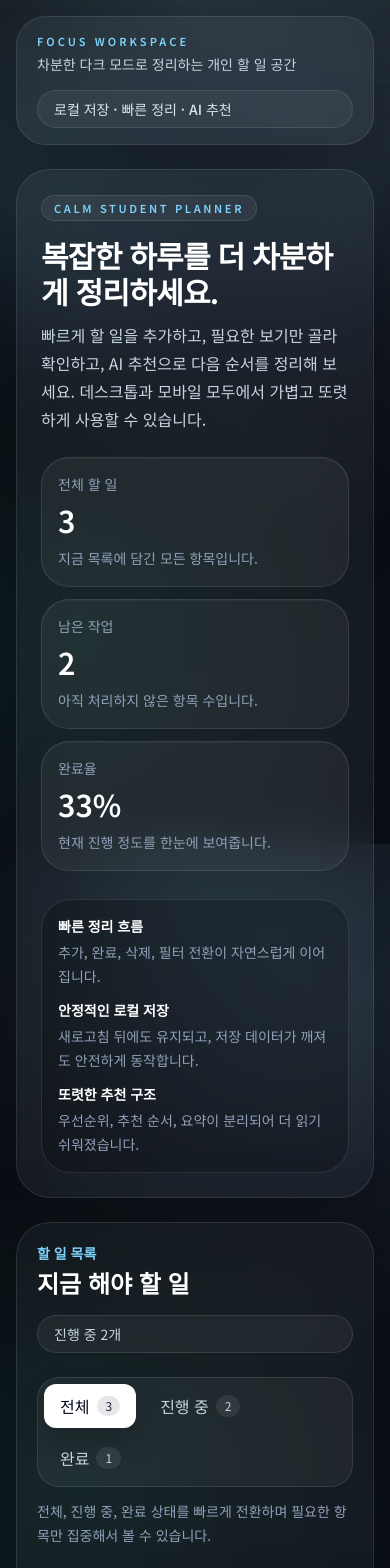
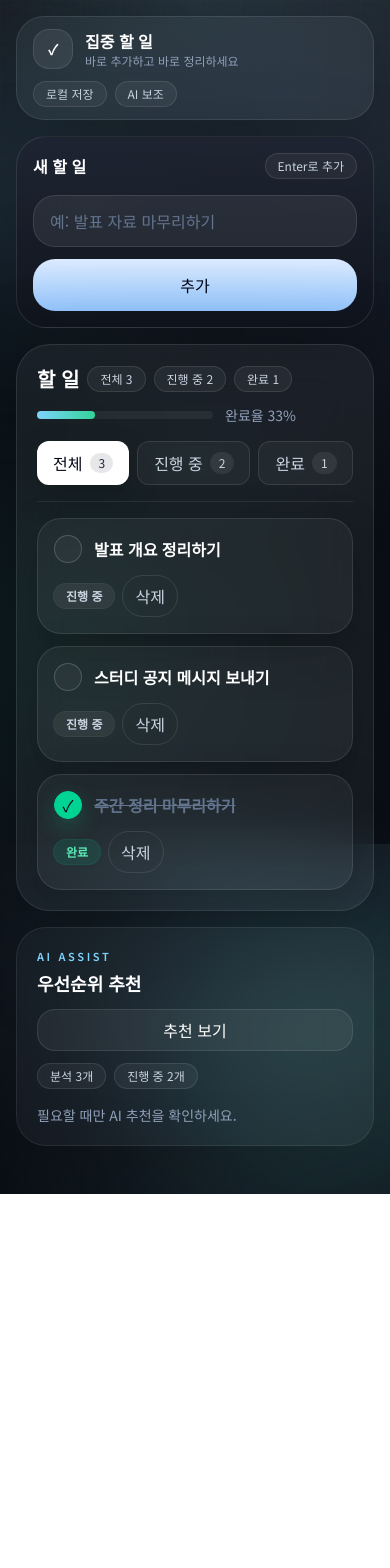
Before and after one commit to wnstn114567-lab/todolist, a Next.js app: page / in a window 390 px wide. Shown: the top 1568 px of the page. After the commit the page ends 1194 px from the top, so only its background shows below. Built offline with nearby package versions, Linux system fonts and the light colour scheme.

Commit message:
feat: redesign ui

```diff
--- a/src/components/layout/app-shell.tsx
+++ b/src/components/layout/app-shell.tsx
@@ -11,27 +11,29 @@ export function AppShell({ children }: AppShellProps) {
       <div className="pointer-events-none absolute left-[-8rem] top-16 h-72 w-72 rounded-full bg-sky-300/10 blur-3xl" />
       <div className="pointer-events-none absolute bottom-[-2rem] right-[-6rem] h-80 w-80 rounded-full bg-emerald-300/10 blur-3xl" />
 
-      <div className="mx-auto flex min-h-screen w-full max-w-7xl flex-col px-4 py-4 sm:px-6 sm:py-6 lg:px-8">
-        <header className="relative z-10 mb-6 flex flex-col gap-4 rounded-[30px] border border-white/10 bg-white/[0.045] px-5 py-4 shadow-[0_24px_80px_rgba(0,0,0,0.35)] backdrop-blur-xl sm:mb-8 sm:flex-row sm:items-center sm:justify-between sm:px-6">
-          <div>
-            <p className="text-[11px] font-semibold uppercase tracking-[0.28em] text-accent">
-              Focus Workspace
-            </p>
-            <p className="mt-1 text-sm text-slate-300">
-              차분한 다크 모드로 정리하는 개인 할 일 공간
-            </p>
+      <div className="mx-auto flex min-h-screen w-full max-w-6xl flex-col px-4 py-4 sm:px-6 sm:py-5 lg:px-8">
+        <header className="relative z-10 mb-4 flex flex-col gap-3 rounded-[28px] border border-white/10 bg-white/[0.045] px-4 py-3 shadow-[0_24px_80px_rgba(0,0,0,0.35)] backdrop-blur-xl sm:flex-row sm:items-center sm:justify-between">
+          <div className="flex items-center gap-3">
+            <div className="flex h-10 w-10 items-center justify-center rounded-2xl border border-white/10 bg-white/[0.07] text-sm font-semibold text-white">
+              ✓
+            </div>
+            <div>
+              <p className="text-base font-semibold text-white">집중 할 일</p>
+              <p className="text-xs text-slate-400">바로 추가하고 바로 정리하세요</p>
+            </div>
           </div>
 
-          <div className="rounded-full border border-white/10 bg-white/[0.05] px-4 py-2 text-sm font-medium text-slate-200">
-            로컬 저장 · 빠른 정리 · AI 추천
+          <div className="flex flex-wrap gap-2 text-xs text-slate-300">
+            <span className="rounded-full border border-white/10 bg-white/[0.05] px-3 py-1">
+              로컬 저장
+            </span>
+            <span className="rounded-full border border-white/10 bg-white/[0.05] px-3 py-1">
+              AI 보조
+            </span>
           </div>
         </header>
 
-        <main className="relative z-10 flex-1">{children}</main>
-
-        <footer className="relative z-10 mt-8 border-t border-white/10 pt-4 text-sm text-slate-400">
-          핵심 투두 흐름은 그대로 유지하면서 더 또렷하고 편안한 사용감을 담았습니다.
-        </footer>
+        <main className="relative z-10 flex-1 pb-8">{children}</main>
       </div>
     </div>
   );
--- a/src/components/todo/todo-ai-suggestion-card.tsx
+++ b/src/components/todo/todo-ai-suggestion-card.tsx
@@ -13,17 +13,17 @@ type TodoAiSuggestionCardProps = {
 const recommendationLabels = [
   {
     key: "bestTaskFirst",
-    title: "지금 시작 추천",
+    title: "시작 추천",
     tone: "bg-sky-400/12 text-sky-200 ring-sky-300/20",
   },
   {
     key: "mostUrgentTask",
-    title: "가장 시급함",
+    title: "시급",
     tone: "bg-amber-400/12 text-amber-200 ring-amber-300/20",
   },
   {
     key: "easiestQuickWin",
-    title: "빠른 성취",
+    title: "빠른 완료",
     tone: "bg-emerald-400/12 text-emerald-200 ring-emerald-300/20",
   },
 ] as const;
@@ -36,50 +36,42 @@ export function TodoAiSuggestionCard({
   activeCount,
 }: TodoAiSuggestionCardProps) {
   return (
-    <section className="overflow-hidden rounded-[34px] border border-white/10 bg-[linear-gradient(180deg,rgba(20,27,39,0.92),rgba(12,16,24,0.94))] p-6 shadow-[0_30px_110px_rgba(0,0,0,0.36)] backdrop-blur-xl">
-      <div className="flex flex-col gap-4 sm:flex-row sm:items-start sm:justify-between">
+    <section className="rounded-[30px] border border-white/8 bg-white/[0.03] p-5 shadow-[0_24px_80px_rgba(0,0,0,0.24)] backdrop-blur-xl">
+      <div className="flex flex-col gap-3 sm:flex-row sm:items-center sm:justify-between">
         <div>
-          <p className="text-sm font-semibold text-accent">AI 추천</p>
-          <h2 className="mt-1 text-2xl font-semibold text-white">
-            다음 우선순위 정리
+          <p className="text-[11px] font-semibold uppercase tracking-[0.24em] text-accent">
+            AI Assist
+          </p>
+          <h2 className="mt-1 text-lg font-semibold text-white">
+            우선순위 추천
           </h2>
-          <p className="mt-2 max-w-md text-sm leading-6 text-slate-400">
-            현재 목록을 바탕으로 우선순위, 빠른 시작점, 추천 순서를 깔끔하게 정리해 줍니다.
-          </p>
         </div>
 
         <button
           type="button"
           onClick={onSuggest}
-          className="inline-flex min-h-11 items-center justify-center rounded-[20px] bg-[linear-gradient(180deg,#e2e8f0,#cbd5e1)] px-4 py-3 text-sm font-semibold text-slate-950 transition hover:brightness-105 focus-visible:outline-2 focus-visible:outline-offset-2 focus-visible:outline-slate-200"
+          className="inline-flex min-h-10 items-center justify-center rounded-[18px] border border-white/10 bg-white/[0.06] px-4 py-2 text-sm font-semibold text-white transition hover:bg-white/[0.1] focus-visible:outline-2 focus-visible:outline-offset-2 focus-visible:outline-slate-200"
         >
-          AI 추천 받기
+          추천 보기
         </button>
       </div>
 
-      <div className="mt-5 grid gap-3 sm:grid-cols-2">
-        <div className="rounded-[28px] border border-white/10 bg-white/[0.05] p-4">
-          <p className="text-sm text-slate-400">분석한 항목</p>
-          <p className="mt-2 text-2xl font-semibold text-white">{todoCount}</p>
-        </div>
-        <div className="rounded-[28px] border border-white/10 bg-white/[0.05] p-4">
-          <p className="text-sm text-slate-400">추천 대상</p>
-          <p className="mt-2 text-2xl font-semibold text-white">{activeCount}</p>
-        </div>
+      <div className="mt-3 flex flex-wrap gap-2 text-xs text-slate-300">
+        <span className="rounded-full border border-white/10 bg-white/[0.05] px-3 py-1">
+          분석 {todoCount}개
+        </span>
+        <span className="rounded-full border border-white/10 bg-white/[0.05] px-3 py-1">
+          진행 중 {activeCount}개
+        </span>
       </div>
 
       {!hasRequestedSuggestions ? (
-        <div className="mt-6 rounded-[28px] border border-dashed border-white/14 bg-white/[0.04] p-5">
-          <p className="text-sm font-medium text-slate-200">
-            AI 추천을 실행하면 지금 목록에서 어디부터 시작하면 좋을지 바로 확인할 수 있습니다.
+        <p className="mt-4 text-sm text-slate-400">
+          필요할 때만 AI 추천을 확인하세요.
         </p>
-          <p className="mt-2 text-sm leading-6 text-slate-400">
-            시급해 보이는 표현, 빠르게 끝낼 수 있는 항목, 아직 남아 있는 작업을 기준으로 짧고 읽기 쉽게 정리합니다.
-          </p>
-        </div>
       ) : recommendations?.emptyState ? (
-        <div className="mt-6 rounded-[28px] border border-dashed border-white/14 bg-white/[0.04] p-5">
-          <h3 className="text-lg font-semibold text-white">
+        <div className="mt-4 rounded-[24px] border border-dashed border-white/14 bg-white/[0.04] p-4">
+          <h3 className="text-base font-semibold text-white">
             {recommendations.emptyState.title}
           </h3>
           <p className="mt-2 text-sm leading-6 text-slate-400">
@@ -87,23 +79,8 @@ export function TodoAiSuggestionCard({
           </p>
         </div>
       ) : (
-        <div className="mt-6 space-y-5">
-          <div className="rounded-[28px] border border-white/10 bg-white/[0.05] p-4">
-            <div className="flex items-center justify-between gap-3">
-              <div>
-                <h3 className="text-lg font-semibold text-white">
-                  우선순위 요약
-                </h3>
-                <p className="mt-1 text-sm leading-6 text-slate-400">
-                  세 가지 관점으로 지금 시작하기 좋은 방향을 정리했습니다.
-                </p>
-              </div>
-              <span className="rounded-full bg-accent-soft px-3 py-1 text-xs font-semibold text-accent">
-                최신 분석
-              </span>
-            </div>
-
-            <div className="mt-4 grid gap-3">
+        <div className="mt-4 space-y-4">
+          <div className="grid gap-2 lg:grid-cols-3">
             {recommendationLabels.map((item) => {
               const recommendation = recommendations?.[item.key];
 
@@ -114,14 +91,14 @@ export function TodoAiSuggestionCard({
               return (
                 <article
                   key={item.key}
-                    className="rounded-[24px] border border-white/10 bg-black/20 p-4"
+                  className="rounded-[22px] border border-white/10 bg-black/20 p-4"
                 >
                   <span
                     className={`inline-flex rounded-full px-3 py-1 text-xs font-semibold ring-1 ${item.tone}`}
                   >
                     {item.title}
                   </span>
-                    <h3 className="mt-3 text-lg font-semibold text-white">
+                  <h3 className="mt-3 text-base font-semibold text-white">
                     {recommendation.title}
                   </h3>
                   <p className="mt-2 text-sm leading-6 text-slate-400">
@@ -131,23 +108,22 @@ export function TodoAiSuggestionCard({
               );
             })}
           </div>
-          </div>
 
-          <div className="rounded-[28px] border border-white/10 bg-white/[0.05] p-5">
+          <div className="rounded-[24px] border border-white/10 bg-black/20 p-4">
             <div className="flex items-center justify-between gap-3">
-              <h3 className="text-lg font-semibold text-white">추천 순서</h3>
-              <span className="rounded-full bg-accent-soft px-3 py-1 text-xs font-semibold text-accent">
-                집중 흐름
+              <h3 className="text-sm font-semibold text-white">추천 순서</h3>
+              <span className="text-xs text-slate-400">
+                {recommendations?.recommendedOrder.length}단계
               </span>
             </div>
 
-            <ol className="mt-4 space-y-3">
+            <ol className="mt-3 space-y-2">
               {recommendations?.recommendedOrder.map((item, index) => (
                 <li
                   key={item.id}
-                  className="flex gap-3 rounded-[22px] border border-white/8 bg-black/20 px-4 py-3"
+                  className="flex gap-3 rounded-[20px] border border-white/8 bg-white/[0.04] px-4 py-3"
                 >
-                  <span className="flex h-8 w-8 shrink-0 items-center justify-center rounded-full bg-white text-sm font-semibold text-slate-950">
+                  <span className="flex h-7 w-7 shrink-0 items-center justify-center rounded-full bg-white text-xs font-semibold text-slate-950">
                     {index + 1}
                   </span>
                   <div>
@@ -160,7 +136,7 @@ export function TodoAiSuggestionCard({
               ))}
             </ol>
 
-            <p className="mt-4 rounded-[22px] border border-white/8 bg-black/20 px-4 py-3 text-sm leading-6 text-slate-400">
+            <p className="mt-3 text-sm leading-6 text-slate-400">
               {recommendations?.summary}
             </p>
           </div>
--- a/src/components/todo/todo-filter-bar.tsx
+++ b/src/components/todo/todo-filter-bar.tsx
@@ -29,8 +29,7 @@ export function TodoFilterBar({
   };
 
   return (
-    <div className="flex flex-col gap-3 lg:flex-row lg:items-center lg:justify-between">
-      <div className="inline-flex w-full flex-wrap gap-2 rounded-[22px] border border-white/10 bg-white/[0.05] p-1.5 lg:w-auto">
+    <div className="flex flex-wrap gap-2">
       {filterOptions.map((option) => {
         const isActive = option.value === currentFilter;
 
@@ -43,7 +42,7 @@ export function TodoFilterBar({
             className={`inline-flex min-h-11 items-center justify-center gap-2 rounded-xl px-4 py-2 text-sm font-semibold transition ${
               isActive
                 ? "bg-white text-slate-950 shadow-[0_12px_30px_rgba(0,0,0,0.22)]"
-                  : "text-slate-300 hover:bg-white/[0.07] hover:text-white"
+                : "border border-white/10 bg-white/[0.04] text-slate-300 hover:bg-white/[0.07] hover:text-white"
             }`}
           >
             <span>{option.label}</span>
@@ -60,10 +59,5 @@ export function TodoFilterBar({
         );
       })}
     </div>
-
-      <p className="text-sm leading-6 text-slate-400">
-        전체, 진행 중, 완료 상태를 빠르게 전환하며 필요한 항목만 집중해서 볼 수 있습니다.
-      </p>
-    </div>
   );
 }
--- a/src/components/todo/todo-form.tsx
+++ b/src/components/todo/todo-form.tsx
@@ -26,25 +26,20 @@ export function TodoForm({ onAddTodo }: TodoFormProps) {
   return (
     <form
       onSubmit={handleSubmit}
-      className="rounded-[34px] border border-white/10 bg-[linear-gradient(180deg,rgba(30,36,49,0.92),rgba(16,20,29,0.94))] p-5 text-white shadow-[0_28px_100px_rgba(0,0,0,0.4)] backdrop-blur-xl sm:p-6"
+      className="rounded-[30px] border border-white/10 bg-[linear-gradient(180deg,rgba(30,36,49,0.92),rgba(16,20,29,0.94))] p-4 text-white shadow-[0_24px_80px_rgba(0,0,0,0.35)] backdrop-blur-xl sm:p-5"
     >
       <div className="flex items-center justify-between gap-3">
-        <div>
-          <p className="text-[11px] font-semibold uppercase tracking-[0.24em] text-sky-200/80">
-            Quick Capture
-          </p>
-          <h2 className="mt-2 text-xl font-semibold">새 할 일 추가</h2>
-        </div>
-        <div className="rounded-full border border-white/10 bg-white/5 px-3 py-1 text-xs text-slate-300">
-          자동 저장
-        </div>
+        <h2 className="text-base font-semibold">새 할 일</h2>
+        <span className="rounded-full border border-white/10 bg-white/[0.05] px-3 py-1 text-xs text-slate-300">
+          Enter로 추가
+        </span>
       </div>
 
-      <label htmlFor="todo-title" className="mt-5 block text-sm text-slate-300">
+      <label htmlFor="todo-title" className="sr-only">
         할 일 제목
       </label>
 
-      <div className="mt-3 flex flex-col gap-3 sm:flex-row">
+      <div className="mt-4 flex flex-col gap-3 sm:flex-row">
         <input
           id="todo-title"
           name="title"
@@ -57,13 +52,9 @@ export function TodoForm({ onAddTodo }: TodoFormProps) {
           type="submit"
           className="min-h-13 rounded-[22px] bg-[linear-gradient(180deg,#dbeafe,#93c5fd)] px-5 py-3 text-sm font-semibold text-slate-950 transition hover:brightness-105 focus-visible:outline-2 focus-visible:outline-offset-2 focus-visible:outline-sky-300"
         >
-          추가하기
+          추가
         </button>
       </div>
-
-      <p className="mt-3 text-sm leading-6 text-slate-300">
-        간단한 제목만 입력하면 됩니다. 추가, 완료 처리, 삭제, 새로고침 후 유지까지 지금 흐름 그대로 사용할 수 있습니다.
-      </p>
     </form>
   );
 }
--- a/src/components/todo/todo-home-shell.tsx
+++ b/src/components/todo/todo-home-shell.tsx
@@ -58,24 +58,6 @@ export function TodoHomeShell() {
     ? getTodoRecommendations(todos)
     : null;
 
-  const stats = [
-    {
-      label: "전체 할 일",
-      value: String(todos.length),
-      detail: "지금 목록에 담긴 모든 항목입니다.",
-    },
-    {
-      label: "남은 작업",
-      value: String(remainingCount),
-      detail: "아직 처리하지 않은 항목 수입니다.",
-    },
-    {
-      label: "완료율",
-      value: `${completionRate}%`,
-      detail: "현재 진행 정도를 한눈에 보여줍니다.",
-    },
-  ];
-
   function handleAddTodo(title: string) {
     setTodos((currentTodos) => addTodo(currentTodos, title));
     setCurrentFilter("all");
@@ -94,82 +76,41 @@ export function TodoHomeShell() {
   }
 
   return (
-    <section className="grid gap-6 xl:grid-cols-[minmax(0,1.45fr)_minmax(340px,0.9fr)] xl:gap-8">
-      <div className="space-y-6">
-        <section className="overflow-hidden rounded-[34px] border border-white/10 bg-white/[0.045] p-6 shadow-[0_32px_120px_rgba(0,0,0,0.36)] backdrop-blur-xl sm:p-8">
-          <div className="flex flex-col gap-6 xl:flex-row xl:items-end xl:justify-between">
-            <div className="max-w-2xl space-y-4">
-              <span className="inline-flex w-fit rounded-full border border-white/10 bg-white/[0.06] px-3 py-1 text-[11px] font-semibold uppercase tracking-[0.24em] text-accent">
-                Calm Student Planner
+    <section className="mx-auto w-full max-w-5xl space-y-4">
+      <TodoForm onAddTodo={handleAddTodo} />
+
+      <section className="rounded-[34px] border border-white/10 bg-white/[0.05] p-5 shadow-[0_28px_100px_rgba(0,0,0,0.3)] backdrop-blur-xl sm:p-6">
+        <div className="border-b border-white/8 pb-4">
+          <div className="flex flex-col gap-4 sm:flex-row sm:items-end sm:justify-between">
+            <div className="space-y-3">
+              <div className="flex flex-wrap items-center gap-2">
+                <h2 className="text-xl font-semibold text-white">할 일</h2>
+                <span className="rounded-full border border-white/10 bg-white/[0.05] px-3 py-1 text-xs text-slate-300">
+                  전체 {todos.length}
                 </span>
+                <span className="rounded-full border border-white/10 bg-white/[0.05] px-3 py-1 text-xs text-slate-300">
+                  진행 중 {remainingCount}
+                </span>
+                <span className="rounded-full border border-white/10 bg-white/[0.05] px-3 py-1 text-xs text-slate-300">
+                  완료 {completedCount}
+                </span>
+              </div>
 
-              <div className="space-y-3">
-                <h1 className="text-3xl font-semibold tracking-tight text-white sm:text-4xl lg:text-[3.4rem] lg:leading-[1.08]">
-                  복잡한 하루를
-                  <br className="hidden sm:block" /> 더 차분하게 정리하세요.
-                </h1>
-                <p className="max-w-xl text-base leading-7 text-slate-300">
-                  빠르게 할 일을 추가하고, 필요한 보기만 골라 확인하고, AI 추천으로 다음 순서를 정리해 보세요.
-                  데스크톱과 모바일 모두에서 가볍고 또렷하게 사용할 수 있습니다.
-                </p>
+              <div className="flex items-center gap-3">
+                <div className="h-2 w-full max-w-44 rounded-full bg-white/[0.06]">
+                  <div
+                    className="h-full rounded-full bg-[linear-gradient(90deg,#7dd3fc,#34d399)]"
+                    style={{ width: `${completionRate}%` }}
+                  />
+                </div>
+                <span className="text-sm text-slate-400">
+                  완료율 {completionRate}%
+                </span>
+              </div>
             </div>
           </div>
 
-            <div className="grid gap-3 sm:grid-cols-3 xl:max-w-sm xl:grid-cols-1">
-              {stats.map((stat) => (
-                <div
-                  key={stat.label}
-                  className="rounded-[28px] border border-white/10 bg-white/[0.05] p-4 shadow-[inset_0_1px_0_rgba(255,255,255,0.04)]"
-                >
-                  <p className="text-sm text-slate-400">{stat.label}</p>
-                  <p className="mt-2 text-3xl font-semibold text-white">
-                    {stat.value}
-                  </p>
-                  <p className="mt-2 text-sm leading-6 text-slate-400">
-                    {stat.detail}
-                  </p>
-                </div>
-              ))}
-            </div>
-          </div>
-
-          <div className="mt-7 grid gap-3 rounded-[30px] border border-white/10 bg-black/20 p-4 sm:grid-cols-3">
-            <div>
-              <p className="text-sm font-semibold text-white">빠른 정리 흐름</p>
-              <p className="mt-1 text-sm leading-6 text-slate-400">
-                추가, 완료, 삭제, 필터 전환이 자연스럽게 이어집니다.
-              </p>
-            </div>
-            <div>
-              <p className="text-sm font-semibold text-white">안정적인 로컬 저장</p>
-              <p className="mt-1 text-sm leading-6 text-slate-400">
-                새로고침 뒤에도 유지되고, 저장 데이터가 깨져도 안전하게 동작합니다.
-              </p>
-            </div>
-            <div>
-              <p className="text-sm font-semibold text-white">또렷한 추천 구조</p>
-              <p className="mt-1 text-sm leading-6 text-slate-400">
-                우선순위, 추천 순서, 요약이 분리되어 더 읽기 쉬워졌습니다.
-              </p>
-            </div>
-          </div>
-        </section>
-
-        <section className="rounded-[34px] border border-white/10 bg-white/[0.04] p-5 shadow-[0_24px_90px_rgba(0,0,0,0.28)] backdrop-blur-xl sm:p-6">
-          <div className="flex flex-col gap-4 sm:flex-row sm:items-center sm:justify-between">
-            <div>
-              <p className="text-sm font-semibold text-accent">할 일 목록</p>
-              <h2 className="mt-1 text-2xl font-semibold text-white">
-                지금 해야 할 일
-              </h2>
-            </div>
-
-            <p className="rounded-full border border-white/10 bg-white/[0.05] px-4 py-2 text-sm text-slate-300">
-              진행 중 {remainingCount}개
-            </p>
-          </div>
-
-          <div className="mt-6">
+          <div className="mt-4">
             <TodoFilterBar
               activeCount={remainingCount}
               completedCount={completedCount}
@@ -177,8 +118,9 @@ export function TodoHomeShell() {
               onChangeFilter={setCurrentFilter}
             />
           </div>
+        </div>
 
-          <div className="mt-6">
+        <div className="mt-4">
           <TodoList
             currentFilter={currentFilter}
             todos={filteredTodos}
@@ -187,10 +129,6 @@ export function TodoHomeShell() {
           />
         </div>
       </section>
-      </div>
-
-      <aside className="space-y-6">
-        <TodoForm onAddTodo={handleAddTodo} />
 
       <TodoAiSuggestionCard
         recommendations={recommendations}
@@ -199,29 +137,6 @@ export function TodoHomeShell() {
         todoCount={todos.length}
         activeCount={remainingCount}
       />
-
-        <section className="rounded-[34px] border border-white/10 bg-white/[0.04] p-6 shadow-[0_24px_90px_rgba(0,0,0,0.28)] backdrop-blur-xl">
-          <h2 className="text-xl font-semibold text-white">진행 현황</h2>
-          <p className="mt-2 text-sm leading-6 text-slate-400">
-            너무 복잡하지 않게, 지금 상태를 바로 파악할 수 있도록 정리했습니다.
-          </p>
-
-          <div className="mt-5 grid gap-3 sm:grid-cols-2 xl:grid-cols-1">
-            <div className="rounded-[28px] border border-white/10 bg-white/[0.05] p-4">
-              <p className="text-sm text-slate-400">완료한 할 일</p>
-              <p className="mt-2 text-3xl font-semibold text-white">
-                {completedCount}
-              </p>
-            </div>
-            <div className="rounded-[28px] border border-white/10 bg-white/[0.05] p-4">
-              <p className="text-sm text-slate-400">전체 완료율</p>
-              <p className="mt-2 text-3xl font-semibold text-white">
-                {completionRate}%
-              </p>
-            </div>
-          </div>
-        </section>
-      </aside>
     </section>
   );
 }
--- a/src/components/todo/todo-list-item.tsx
+++ b/src/components/todo/todo-list-item.tsx
@@ -12,9 +12,9 @@ export function TodoListItem({
   onDeleteTodo,
 }: TodoListItemProps) {
   return (
-    <li className="rounded-[28px] border border-white/10 bg-white/[0.045] p-4 shadow-[0_18px_48px_rgba(0,0,0,0.22)] transition hover:-translate-y-0.5 hover:bg-white/[0.06] hover:shadow-[0_22px_56px_rgba(0,0,0,0.3)]">
-      <div className="flex flex-col gap-4 sm:flex-row sm:items-center sm:justify-between">
-        <div className="flex items-start gap-3">
+    <li className="rounded-[24px] border border-white/10 bg-white/[0.045] p-4 shadow-[0_18px_48px_rgba(0,0,0,0.22)] transition hover:bg-white/[0.06] hover:shadow-[0_22px_56px_rgba(0,0,0,0.3)]">
+      <div className="flex flex-col gap-3 sm:flex-row sm:items-center sm:justify-between">
+        <div className="flex min-w-0 items-center gap-3">
           <button
             type="button"
             aria-label={
@@ -24,27 +24,22 @@ export function TodoListItem({
             }
             aria-pressed={todo.completed}
             onClick={() => onToggleTodo(todo.id)}
-            className={`mt-0.5 flex h-7 w-7 shrink-0 items-center justify-center rounded-full border transition ${
+            className={`flex h-7 w-7 shrink-0 items-center justify-center rounded-full border text-xs font-bold transition ${
               todo.completed
                 ? "border-emerald-400 bg-emerald-400 text-slate-950 shadow-[0_8px_20px_rgba(16,185,129,0.25)]"
                 : "border-white/18 bg-white/[0.04] text-transparent hover:border-sky-300/70"
             }`}
           >
-            <span className="text-xs font-bold">✓</span>
+            ✓
           </button>
 
-          <div>
           <p
-              className={`text-base font-semibold leading-7 ${
+            className={`min-w-0 text-base font-semibold leading-7 break-words ${
               todo.completed ? "text-slate-500 line-through" : "text-white"
             }`}
           >
             {todo.title}
           </p>
-            <p className="mt-1 text-sm text-slate-400">
-              {todo.completed ? "완료된 항목" : "지금 바로 진행할 수 있는 항목"}
-            </p>
-          </div>
         </div>
 
         <div className="flex items-center gap-2 sm:justify-end">
```
Also changed, not shown: src/components/todo/todo-empty-state.tsx (+4 -4 lines). Lines whose indentation alone changed are shown as unchanged.
